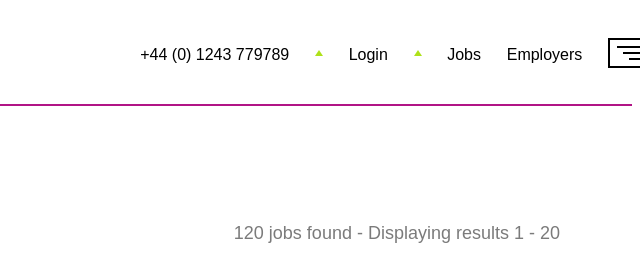
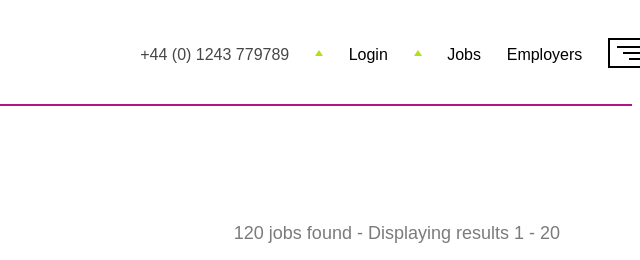
Before and after one commit to elizabethmaccabe/HunterDunning, a website: page jobs.html in a window 1280 px wide. Shown: the top 260 px of the page, 640-1280 px from the left. Drawn offline with Linux system fonts and the light colour scheme; a web font is replaced by a local one.

Commit message:
Fixed phone number styling in Microsoft Edge

```diff
--- a/sass/layout/_header.scss
+++ b/sass/layout/_header.scss
@@ -63,6 +63,12 @@
                 display: block;
                 list-style: none;
                 margin-top: 14px;
+
+                li:first-child
+                {
+                    color: $dark-grey;
+                    text-decoration: none;
+                }
 
                 li:last-child
                 {
```
Also changed, not shown: assets/css/style.css.
